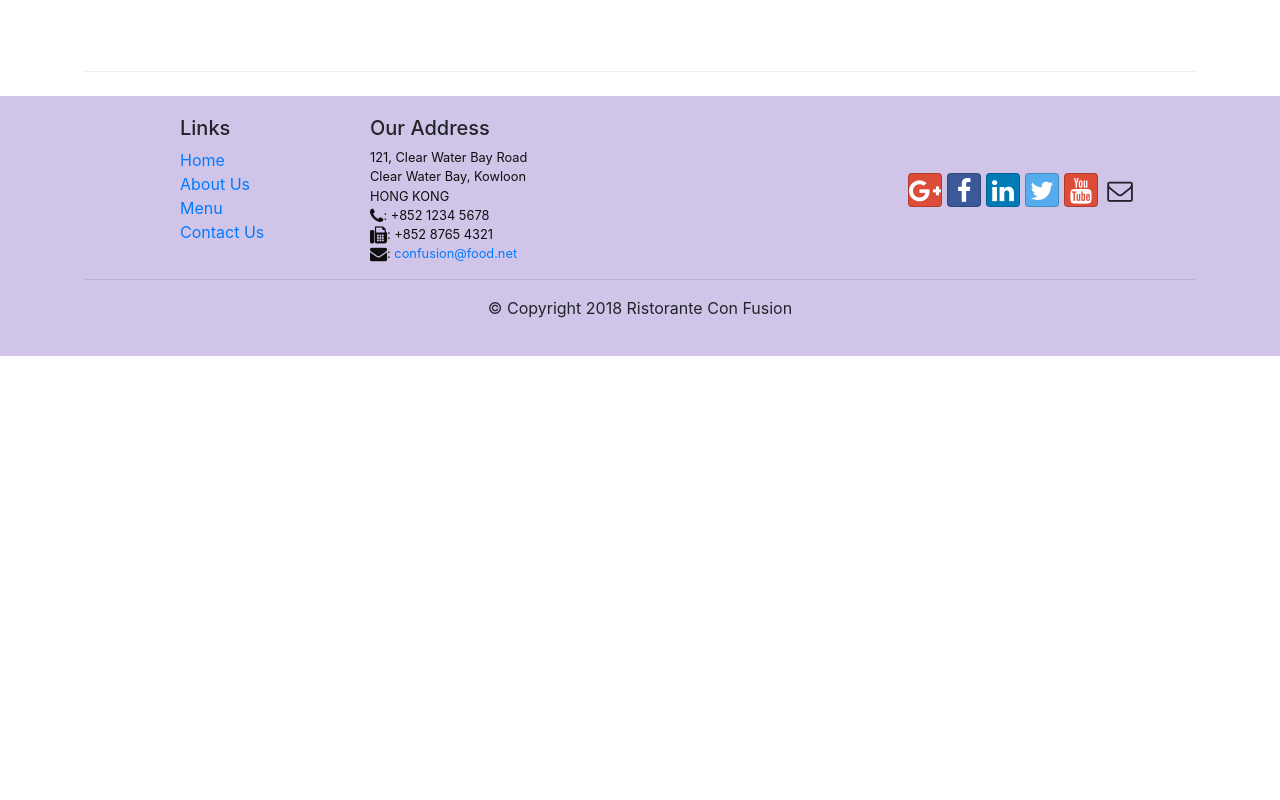
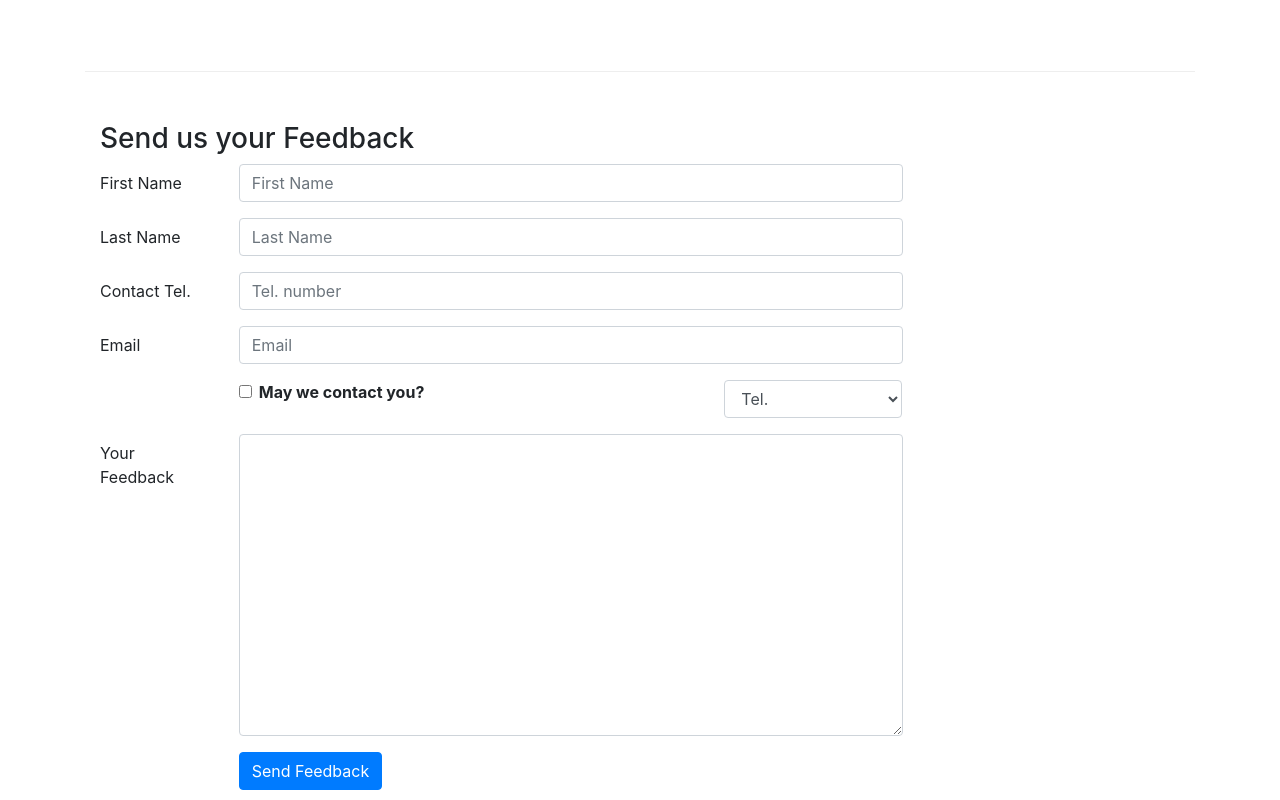
Before and after one commit to swapnil2597/3-flstkweb-frontend-react, a React (Create React App) app: page /contactus in a window 1280 px wide. Shown: the part 800-1600 px from the top of the page. Before the commit the page ends 1156 px from the top, so only its background shows below. Built offline with nearby package versions, Linux system fonts and the light colour scheme.

Commit message:
Controlled Forms

```diff
--- a/src/components/ContactComponent.js
+++ b/src/components/ContactComponent.js
@@ -1,8 +1,42 @@
-import React from "react";
-import { Breadcrumb, BreadcrumbItem } from "reactstrap";
+import React, { Component } from "react";
+import { Breadcrumb, BreadcrumbItem, Button, Form, FormGroup, Label, Input, Col } from "reactstrap";
 import { Link } from "react-router-dom";
 
-function Contact(props) {
+class Contact extends Component {
+ constructor(props) {
+  super(props);
+
+  this.state = {
+   firstname: "",
+   lastname: "",
+   telnum: "",
+   email: "",
+   agree: false,
+   contactType: "Tel.",
+   message: "",
+  };
+
+  this.handleInputChange = this.handleInputChange.bind(this);
+  this.handleSubmit = this.handleSubmit.bind(this);
+ }
+
+ handleInputChange(event) {
+  const target = event.target;
+  const value = target.type === "checkbox" ? target.checked : target.value;
+  const name = target.name;
+
+  this.setState({
+   [name]: value,
+  });
+ }
+
+ handleSubmit(event) {
+  console.log("Current State is: " + JSON.stringify(this.state));
+  alert("Current State is: " + JSON.stringify(this.state));
+  event.preventDefault();
+ }
+
+ render() {
   return (
    <div className="container">
     <div className="row">
@@ -54,8 +88,80 @@
       </div>
      </div>
     </div>
+    <div className="row row-content">
+     <div className="col-12">
+      <h3>Send us your Feedback</h3>
+     </div>
+     <div className="col-12 col-md-9">
+      <Form onSubmit={this.handleSubmit}>
+       <FormGroup row>
+        <Label htmlFor="firstname" md={2}>
+         First Name
+        </Label>
+        <Col md={10}>
+         <Input type="text" id="firstname" name="firstname" placeholder="First Name" value={this.state.firstname} onChange={this.handleInputChange} />
+        </Col>
+       </FormGroup>
+       <FormGroup row>
+        <Label htmlFor="lastname" md={2}>
+         Last Name
+        </Label>
+        <Col md={10}>
+         <Input type="text" id="lastname" name="lastname" placeholder="Last Name" value={this.state.lastname} onChange={this.handleInputChange} />
+        </Col>
+       </FormGroup>
+       <FormGroup row>
+        <Label htmlFor="telnum" md={2}>
+         Contact Tel.
+        </Label>
+        <Col md={10}>
+         <Input type="tel" id="telnum" name="telnum" placeholder="Tel. number" value={this.state.telnum} onChange={this.handleInputChange} />
+        </Col>
+       </FormGroup>
+       <FormGroup row>
+        <Label htmlFor="email" md={2}>
+         Email
+        </Label>
+        <Col md={10}>
+         <Input type="email" id="email" name="email" placeholder="Email" value={this.state.email} onChange={this.handleInputChange} />
+        </Col>
+       </FormGroup>
+       <FormGroup row>
+        <Col md={{ size: 6, offset: 2 }}>
+         <FormGroup check>
+          <Label check>
+           <Input type="checkbox" name="agree" checked={this.state.agree} onChange={this.handleInputChange} /> <strong>May we contact you?</strong>
+          </Label>
+         </FormGroup>
+        </Col>
+        <Col md={{ size: 3, offset: 1 }}>
+         <Input type="select" name="contactType" value={this.state.contactType} onChange={this.handleInputChange}>
+          <option>Tel.</option>
+          <option>Email</option>
+         </Input>
+        </Col>
+       </FormGroup>
+       <FormGroup row>
+        <Label htmlFor="message" md={2}>
+         Your Feedback
+        </Label>
+        <Col md={10}>
+         <Input type="textarea" id="message" name="message" rows="12" value={this.state.message} onChange={this.handleInputChange}></Input>
+        </Col>
+       </FormGroup>
+       <FormGroup row>
+        <Col md={{ size: 10, offset: 2 }}>
+         <Button type="submit" color="primary">
+          Send Feedback
+         </Button>
+        </Col>
+       </FormGroup>
+      </Form>
+     </div>
+    </div>
    </div>
   );
  }
+}
 
 export default Contact;
```
Lines whose indentation alone changed are shown as unchanged.
